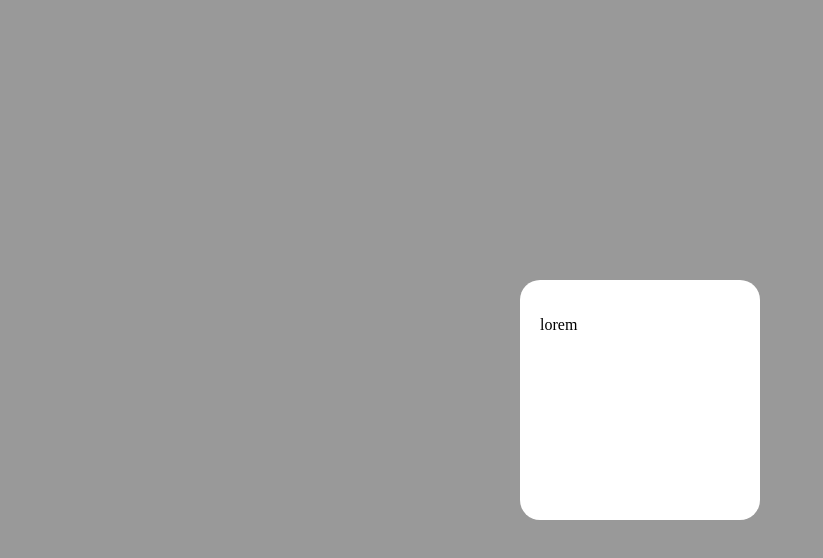
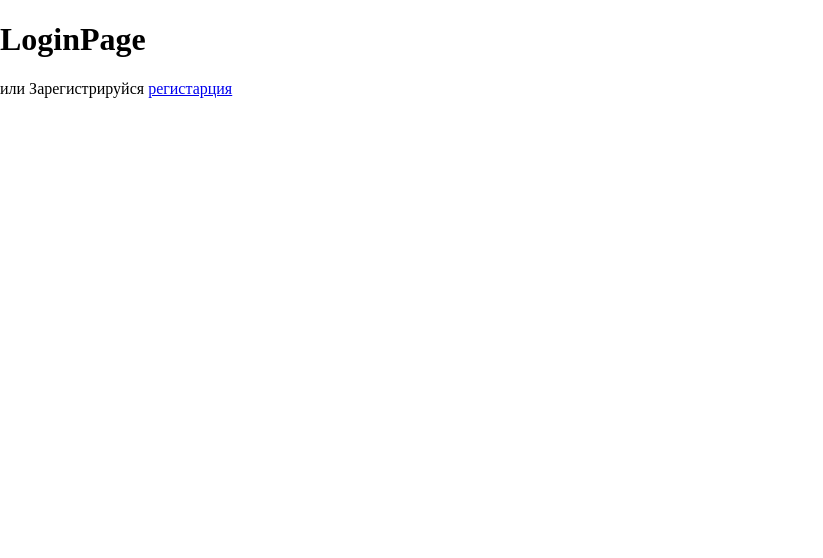
Before and after one commit to Anastasiy-alt/lenta-HACK, a React (Vite) app: page /login in a window 1280 px wide. Shown: the top 558 px of the page, without its empty margins (0-823 px from the left). Built offline with nearby package versions, Linux system fonts and the light colour scheme.

Commit message:
feat: базовый роутинг для авторизации

```diff
--- a/package.json
+++ b/package.json
@@ -11,9 +11,12 @@
     "component": "generate-react component"
   },
   "dependencies": {
+    "@reduxjs/toolkit": "^1.9.6",
     "node-sass": "^9.0.0",
     "react": "^18.2.0",
     "react-dom": "^18.2.0",
+    "react-redux": "^8.1.2",
+    "react-router-dom": "^6.16.0",
     "redux": "^4.2.1"
   },
   "devDependencies": {
--- a/src/components/App/App.jsx
+++ b/src/components/App/App.jsx
@@ -1,17 +1,24 @@
 import style from "./App.module.scss";
 import { Modal } from "../Modal/Modal";
 import { useState } from "react";
+import { Routes, Route } from "react-router-dom";
+import { HomePage } from "../../pages/HomePage";
+import { LoginPage } from "../../pages/LoginPage";
+import { RegisterPage } from "../../pages/RegisterPage";
 
-const App = () => {
-  const [modalActive, setModalActive] = useState(true);
+export const App = () => {
+  // const [modalActive, setModalActive] = useState(true);
   return (
     <>
-      <div className={style.App}></div>
-      <Modal active={modalActive} setActive={setModalActive}>
+      <Routes>
+        <Route path="/" element={<HomePage />} />
+        <Route path="login" element={<LoginPage />} />
+        <Route path="register" element={<RegisterPage />} />
+      </Routes>
+
+      {/* <Modal active={modalActive} setActive={setModalActive}>
         <p>lorem</p>
-      </Modal>
+      </Modal> */}
     </>
   );
 };
-
-export default App;
--- a/src/main.jsx
+++ b/src/main.jsx
@@ -1,10 +1,13 @@
 import React from "react";
 import ReactDOM from "react-dom/client";
-import App from "./components/App/App";
+import { App } from "./components/App/App";
 import "./styles/main.scss";
+import { BrowserRouter } from "react-router-dom";
 
 ReactDOM.createRoot(document.getElementById("root")).render(
   <React.StrictMode>
-    <App />
+    <BrowserRouter>
+      <App />
+    </BrowserRouter>
   </React.StrictMode>
 );
--- /dev/null
+++ b/src/pages/HomePage.jsx
@@ -0,0 +1,5 @@
+import { Navigate } from "react-router-dom";
+
+export const HomePage = () => {
+  return <Navigate to="/my-other-page" replace />;
+};
--- /dev/null
+++ b/src/pages/LoginPage.jsx
@@ -0,0 +1,13 @@
+import React from "react";
+import { Link } from "react-router-dom";
+
+export const LoginPage = () => {
+  return (
+    <>
+      <h1>LoginPage</h1>
+      <p>
+        или Зарегистрируйся <Link to="/register">регистарция</Link>
+      </p>
+    </>
+  );
+};
--- /dev/null
+++ b/src/pages/RegisterPage.jsx
@@ -0,0 +1,13 @@
+import React from "react";
+import { Link } from "react-router-dom";
+
+export const RegisterPage = () => {
+  return (
+    <>
+      <h1>RegisterPage</h1>
+      <p>
+        или Войди <Link to="/login">регистарция</Link>
+      </p>
+    </>
+  );
+};
```
Also changed, not shown: src/redux/slices/userSlice.js (added), 1 other file (tests, documents, lock files or other folders).
